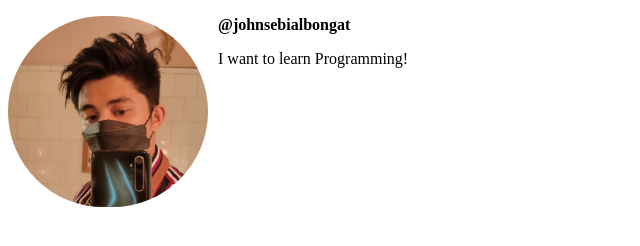
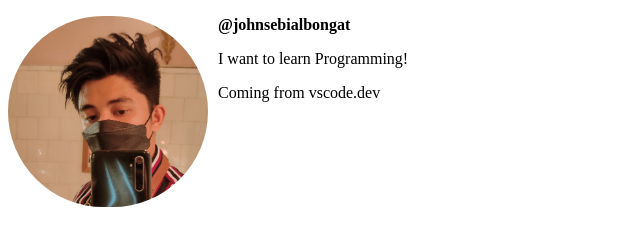
Before and after one commit to kensebial/myfirstproject, a plain HTML site: page First HTML/index.html in a window 1280 px wide. Shown: the whole page, without its empty margins (0-640 px from the left). Drawn offline with Linux system fonts and the light colour scheme.

Commit message:
Add another paragraph

```diff
--- a/First HTML/index.html
+++ b/First HTML/index.html
@@ -18,5 +18,7 @@
     <img src="images/Kenn.jpg" alt="An Image of Kenn" />
     <p class="username">@johnsebialbongat</p>
     <p>I want to learn Programming!</p>
+
+    <p>Coming from vscode.dev</p>
   </body>
 </html>
```
